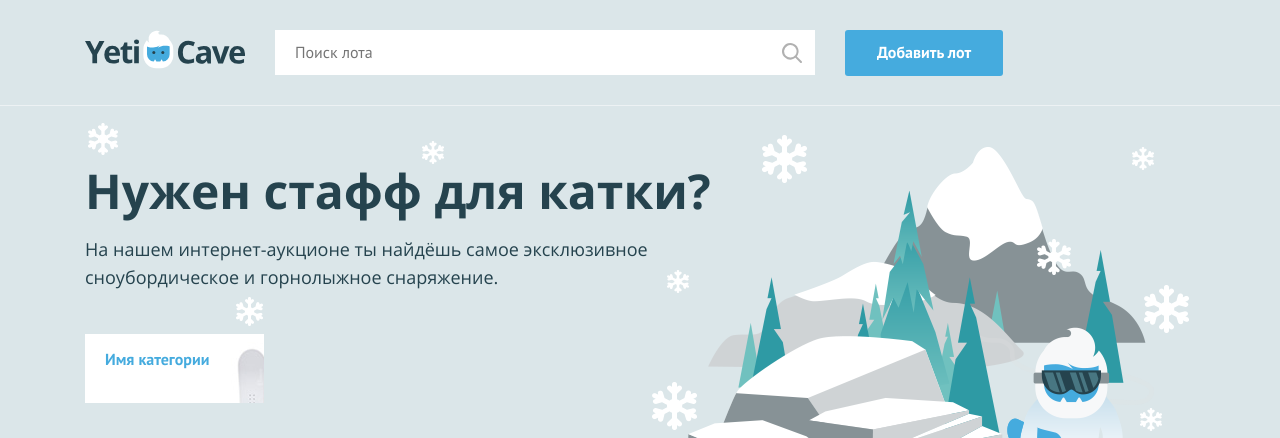
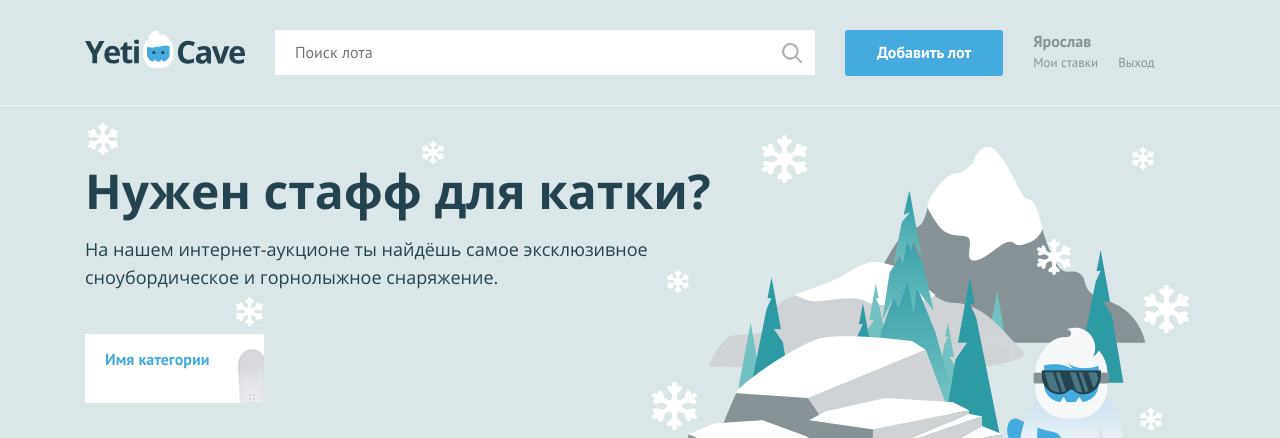
Before and after one commit to zarram89/htmlacademy-php-01-yeticave, a PHP site: page / in a window 1280 px wide. Shown: the top 438 px of the page. Run offline with PHP 8.4, Linux system fonts and the light colour scheme.

Commit message:
feat: adds if statement

```diff
--- a/index.php
+++ b/index.php
@@ -1,7 +1,7 @@
 <?php
 $is_auth = rand(0, 1);
 
-$user_name = ''; // укажите здесь ваше имя
+$user_name = 'Ярослав'; // укажите здесь ваше имя
 ?>
 <!DOCTYPE html>
 <html lang="ru">
@@ -29,7 +29,22 @@ $user_name = ''; // укажите здесь ваше имя
             <nav class="user-menu">
 
                 <!-- здесь должен быть PHP код для показа меню и данных пользователя -->
-
+              <?php if($is_auth == 1): ?>
+                  <div class="user-menu__logged">
+                      <p><?=$user_name;?></p>
+                      <a  class="user-menu__bets" href="pages/my-bets.html">Мои ставки</a>
+                      <a  class="user-menu__logout" href="#">Выход</a>
+                  </div>
+              <?php else: ?>
+                  <ul class="user-menu__list">
+                      <li class="user-menu__item">
+                          <a href="#">Регистрация</a>
+                      </li>
+                      <li class="user-menu__item">
+                          <a href="#">Выход</a>
+                      </li>
+                  </ul>
+              <?php endif; ?>
             </nav>
         </div>
     </header>
```
Lines whose indentation alone changed are shown as unchanged.
